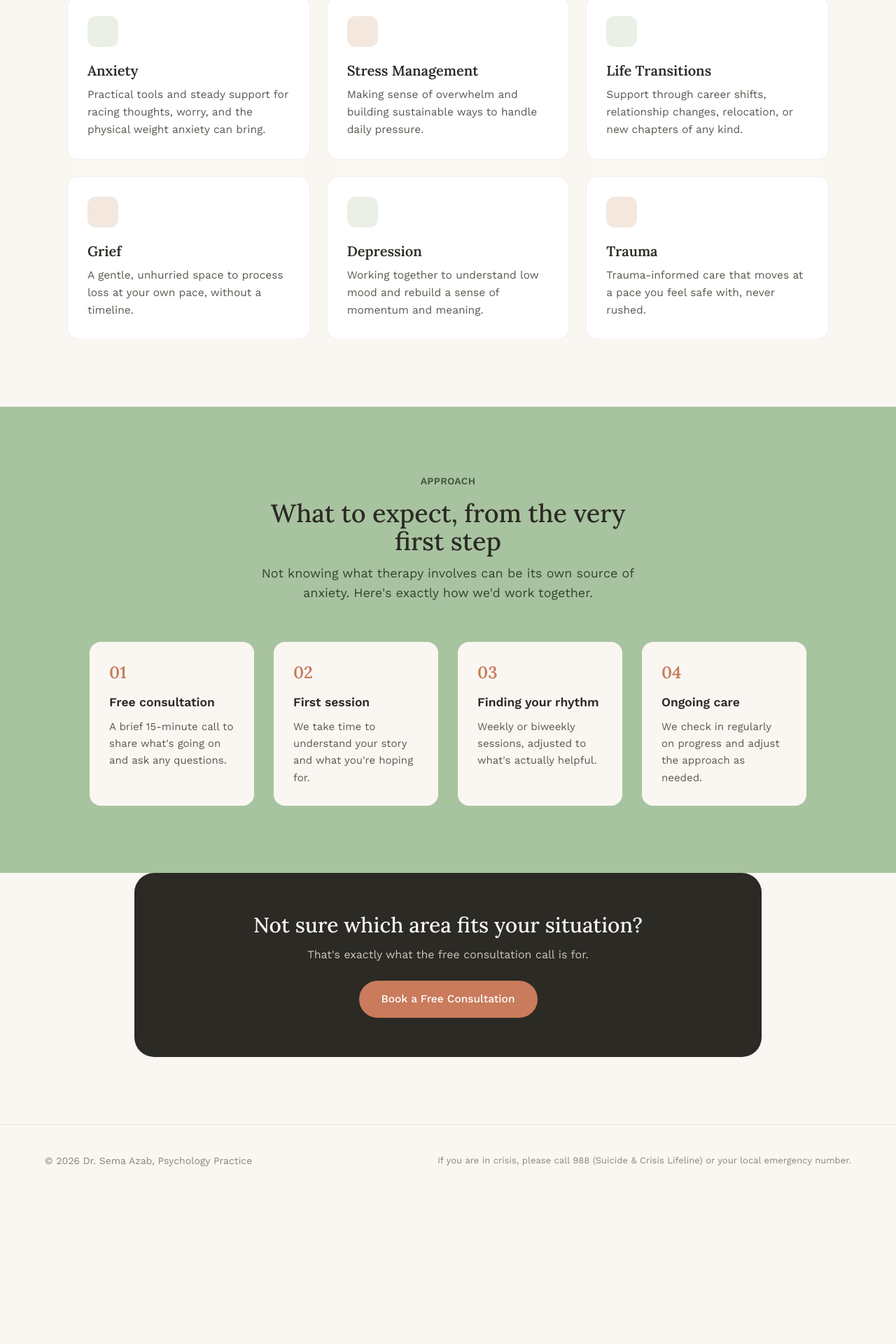
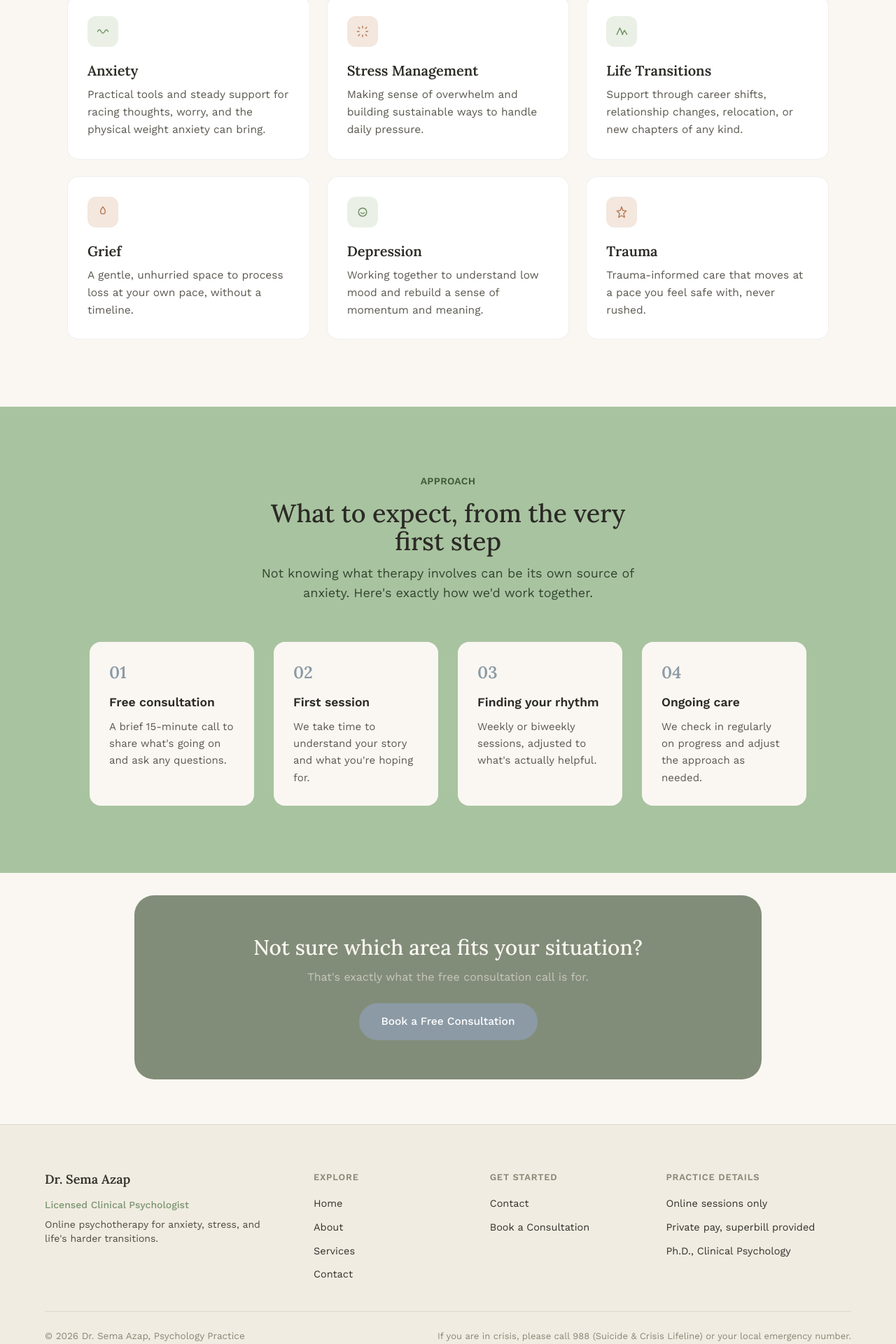
Before and after one commit to selimatar/psychologist-sema-website, a React (Vite) app: page /services in a window 1280 px wide. Shown: the part 415-2335 px from the top of the page at 70% size. Before the commit the page ends 2123 px from the top, so only its background shows below. Built offline with nearby package versions, Linux system fonts and the light colour scheme.

Commit message:
feat: updating CTA colors

```diff
--- a/src/components/CtaBanner.jsx
+++ b/src/components/CtaBanner.jsx
@@ -3,8 +3,8 @@ import { Link } from "react-router-dom";
 // Reused on every page as the dark closing CTA block from the prototype
 export default function CtaBanner({ title, subtitle, buttonLabel, to = "/contact" }) {
   return (
-    <section className="px-6 md:px-8 pb-24">
-      <div className="max-w-4xl mx-auto bg-ink rounded-xl2 px-8 md:px-12 py-14 text-center">
+    <section className="px-6 md:px-8 pb-16 pt-8">
+      <div className="max-w-4xl mx-auto rounded-xl2 px-8 md:px-12 py-14 text-center bg-cta-banner">
         <h2 className="font-serif text-2xl md:text-3xl font-medium text-cream mb-3">{title}</h2>
         <p className="text-[16px] text-[#C9C6BC] mb-6 max-w-md mx-auto">{subtitle}</p>
         <Link
--- a/src/components/Footer.jsx
+++ b/src/components/Footer.jsx
@@ -1,14 +1,73 @@
+import {Link} from "react-router-dom";
+
 export default function Footer() {
   return (
-    <footer className="px-6 md:px-8 py-10 border-t border-charcoal/10">
-      <div className="max-w-6xl mx-auto flex flex-wrap items-center justify-between gap-4">
-        <p className="text-sm text-muted m-0">
-          &copy; {new Date().getFullYear()} Dr. Sema Azab, Psychology Practice
-        </p>
-        <p className="text-[13px] text-muted m-0">
-          If you are in crisis, please call 988 (Suicide &amp; Crisis Lifeline) or your local
-          emergency number.
-        </p>
+    <footer className="bg-sand border-t border-charcoal/10 px-6 md:px-8 py-16">
+      <div className="max-w-6xl mx-auto">
+        <div className="grid gap-10 md:grid-cols-[1.3fr_0.8fr_0.8fr_1fr]">
+          <div>
+            <p className="font-serif text-lg font-semibold text-charcoal mb-3">Dr. Sema Azap</p>
+            <p className="text-sm font-medium text-sage mb-2">Licensed Clinical Psychologist</p>
+            <p className="text-sm text-body max-w-xs">
+              Online psychotherapy for anxiety, stress, and life&apos;s harder transitions.
+            </p>
+          </div>
+
+          <div>
+            <p className="text-[13px] uppercase tracking-[0.06em] text-muted font-semibold mb-4">
+              Explore
+            </p>
+            <div className="flex flex-col gap-2.5">
+              <Link to="/" className="text-[14.5px] text-charcoal hover:text-terracotta transition-colors">
+                Home
+              </Link>
+              <Link to="/about" className="text-[14.5px] text-charcoal hover:text-terracotta transition-colors">
+                About
+              </Link>
+              <Link to="/services" className="text-[14.5px] text-charcoal hover:text-terracotta transition-colors">
+                Services
+              </Link>
+              <Link to="/contact" className="text-[14.5px] text-charcoal hover:text-terracotta transition-colors">
+                Contact
+              </Link>
+            </div>
+          </div>
+
+          <div>
+            <p className="text-[13px] uppercase tracking-[0.06em] text-muted font-semibold mb-4">
+              Get Started
+            </p>
+            <div className="flex flex-col gap-2.5">
+              <Link to="/contact" className="text-[14.5px] text-charcoal hover:text-terracotta transition-colors">
+                Contact
+              </Link>
+              <Link to="/contact" className="text-[14.5px] text-charcoal hover:text-terracotta transition-colors">
+                Book a Consultation
+              </Link>
+            </div>
+          </div>
+
+          <div>
+            <p className="text-[13px] uppercase tracking-[0.06em] text-muted font-semibold mb-4">
+              Practice Details
+            </p>
+            <div className="flex flex-col gap-2.5">
+              <p className="m-0 text-[14.5px] text-charcoal">Online sessions only</p>
+              <p className="m-0 text-[14.5px] text-charcoal">Private pay, superbill provided</p>
+              <p className="m-0 text-[14.5px] text-charcoal">Ph.D., Clinical Psychology</p>
+            </div>
+          </div>
+        </div>
+
+        <div className="border-t border-charcoal/10 mt-10 pt-6 flex flex-col gap-4 md:flex-row md:items-center md:justify-between">
+          <p className="text-[13.5px] text-muted m-0">
+            &copy; {new Date().getFullYear()} Dr. Sema Azap, Psychology Practice
+          </p>
+          <p className="text-[13px] text-muted m-0">
+            If you are in crisis, please call 988 (Suicide &amp; Crisis Lifeline) or your local
+            emergency number.
+          </p>
+        </div>
       </div>
     </footer>
   );
--- a/src/components/ServiceCard.jsx
+++ b/src/components/ServiceCard.jsx
@@ -1,7 +1,72 @@
-export default function ServiceCard({ title, desc, tint }) {
+const iconStroke = {
+  anxiety: "#6E8F63",
+  stress: "#B57A54",
+  transitions: "#6E8F63",
+  grief: "#B57A54",
+  depression: "#6E8F63",
+  trauma: "#B57A54",
+};
+
+function renderIcon(name) {
+  const stroke = iconStroke[name] ?? "#5C6B52";
+
+  switch (name) {
+    case "anxiety":
+      return (
+        <svg width="20" height="20" viewBox="0 0 24 24" fill="none" stroke={stroke} strokeWidth="1.7" strokeLinecap="round" strokeLinejoin="round">
+          <path d="M3 12c2-4 4-4 6 0s4 4 6 0 4-4 6 0" />
+        </svg>
+      );
+    case "stress":
+      return (
+        <svg width="20" height="20" viewBox="0 0 24 24" fill="none" stroke={stroke} strokeWidth="1.7" strokeLinecap="round" strokeLinejoin="round">
+          <path d="M12 3v3" />
+          <path d="M12 18v3" />
+          <path d="M4.9 4.9l2.1 2.1" />
+          <path d="M17 17l2.1 2.1" />
+          <path d="M3 12h3" />
+          <path d="M18 12h3" />
+          <path d="M4.9 19.1l2.1-2.1" />
+          <path d="M17 7l2.1-2.1" />
+        </svg>
+      );
+    case "transitions":
+      return (
+        <svg width="20" height="20" viewBox="0 0 24 24" fill="none" stroke={stroke} strokeWidth="1.7" strokeLinecap="round" strokeLinejoin="round">
+          <path d="M4 17l5-11 5 11" />
+          <path d="M13 17l4-7 4 7" />
+        </svg>
+      );
+    case "grief":
+      return (
+        <svg width="20" height="20" viewBox="0 0 24 24" fill="none" stroke={stroke} strokeWidth="1.7" strokeLinecap="round" strokeLinejoin="round">
+          <path d="M12 3c2.5 3 4 5.5 4 8a4 4 0 1 1-8 0c0-2.5 1.5-5 4-8z" />
+        </svg>
+      );
+    case "depression":
+      return (
+        <svg width="20" height="20" viewBox="0 0 24 24" fill="none" stroke={stroke} strokeWidth="1.7" strokeLinecap="round" strokeLinejoin="round">
+          <circle cx="12" cy="12" r="7" />
+          <path d="M9 13c.7.9 1.8 1.4 3 1.4s2.3-.5 3-1.4" />
+        </svg>
+      );
+    case "trauma":
+      return (
+        <svg width="20" height="20" viewBox="0 0 24 24" fill="none" stroke={stroke} strokeWidth="1.7" strokeLinecap="round" strokeLinejoin="round">
+          <path d="M12 3l2 6 6 1-4.5 4.5L17 21l-5-3-5 3 1.5-6.5L4 10l6-1z" />
+        </svg>
+      );
+    default:
+      return null;
+  }
+}
+
+export default function ServiceCard({ title, desc, tint, icon }) {
   return (
     <div className="bg-white rounded-2xl p-7 border border-charcoal/[0.07]">
-      <div className={`w-11 h-11 rounded-xl mb-5 ${tint}`} />
+      <div className={`w-11 h-11 rounded-xl mb-5 flex items-center justify-center ${tint}`}>
+        {renderIcon(icon)}
+      </div>
       <h3 className="font-serif text-xl font-semibold mb-2 text-ink">{title}</h3>
       <p className="text-[15.5px] text-[#5B5850] m-0">{desc}</p>
     </div>
--- a/src/data/content.js
+++ b/src/data/content.js
@@ -6,31 +6,37 @@ export const services = [
     title: "Anxiety",
     desc: "Practical tools and steady support for racing thoughts, worry, and the physical weight anxiety can bring.",
     tint: "bg-[#EAF0E5]",
+    icon: "anxiety",
   },
   {
     title: "Stress Management",
     desc: "Making sense of overwhelm and building sustainable ways to handle daily pressure.",
     tint: "bg-[#F3E7DE]",
+    icon: "stress",
   },
   {
     title: "Life Transitions",
     desc: "Support through career shifts, relationship changes, relocation, or new chapters of any kind.",
     tint: "bg-[#EAF0E5]",
+    icon: "transitions",
   },
   {
     title: "Grief",
     desc: "A gentle, unhurried space to process loss at your own pace, without a timeline.",
     tint: "bg-[#F3E7DE]",
+    icon: "grief",
   },
   {
     title: "Depression",
     desc: "Working together to understand low mood and rebuild a sense of momentum and meaning.",
     tint: "bg-[#EAF0E5]",
+    icon: "depression",
   },
   {
     title: "Trauma",
     desc: "Trauma-informed care that moves at a pace you feel safe with, never rushed.",
     tint: "bg-[#F3E7DE]",
+    icon: "trauma",
   },
 ];
 
--- a/tailwind.config.js
+++ b/tailwind.config.js
@@ -7,7 +7,9 @@ export default {
       colors: {
         cream: "#FAF7F2",   // page background
         sand: "#F1ECE1",    // alternating section background
-        terracotta: "#C97B5C", // primary accent / CTA
+        terracotta: "#8B9AA5", // primary accent / CTA
+        // CTA banner color for consistent usage via `bg-cta-banner`
+        "cta-banner": "#5C6B52C1", // 76% opacity to match prototype
         sage: {
           light: "#A8C3A0",
           DEFAULT: "#7A9471",
```
Also changed, not shown: 1 other file (tests, documents, lock files or other folders).
